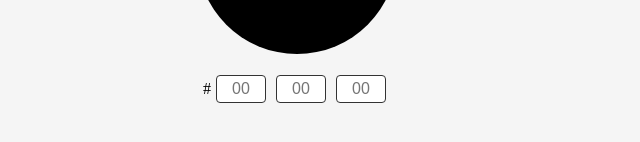
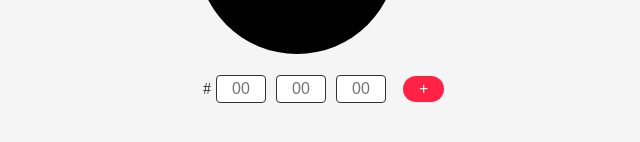
Before and after one commit to erikalbuquerque/color_cycle, a React (Create React App) app: page / in a window 1280 px wide. Shown: the part 194-336 px from the top of the page, without its empty margins (343-983 px from the left). Built offline with nearby package versions, Linux system fonts and the light colour scheme.

Commit message:
Feacture: added new color button

```diff
--- a/src/assets/globalStyles.js
+++ b/src/assets/globalStyles.js
@@ -17,4 +17,7 @@ export const GlobalStyles = createGlobalStyle`
     align-items: center;
     justify-content: center;
   }
+  input, button {
+    outline: none;
+  }
 `;
--- a/src/components/Circle/styles.js
+++ b/src/components/Circle/styles.js
@@ -4,6 +4,7 @@ export const CircleContainer = styled.div`
   width: 200px;
   height: 200px;
   background: ${props => props.color};
+  transition: background .25s ease;
   border-radius: 50%;
   margin: 16px;
 `;
--- a/src/components/InputArea/index.js
+++ b/src/components/InputArea/index.js
@@ -1,22 +1,26 @@
 import React, { useState } from "react";
 
-import { Container, Hashtag, InputContent } from "./styles";
+import { Container, Hashtag, InputContent, Message, Box, Button } from "./styles";
 
 //import Input from "./../Input";
 
 import { useHex } from "../../context/Hexadecimal";
 
 function InputArea(){
+  const [newInputColor, setNewInputColor] = useState([0])
   const { setRed, setGreen, setBlue } = useHex();
 
   const [showMessage, setShowMessage] = useState(false);
   const [message, setMessage] = useState("");
 
   const keywords = ["a", "b", "c", "d", "e", "f"];
-  const keynumbers = ["0", "1", "2", "3", "4", "6", "7", "8", "9"];
+  const keynumbers = ["0", "1", "2", "3", "4", "5", "6", "7", "8", "9"];
 
   function toUpper(value){
     return value.toUpperCase()
+  }
+  function handleButton(){
+    setNewInputColor([...newInputColor, newInputColor.push()])
   }
 
   function isValide(value){
@@ -33,7 +37,7 @@ function InputArea(){
       const isNumber = keynumbers.includes(value);
 
       if((!isNumber && !isWord) && (!isWordUpperCase || isWordUpperCase)) {
-        setMessage("Invalide input!");
+        setMessage("Invalide input");
         return setShowMessage(true);
       }
       return setShowMessage(false);
@@ -58,8 +62,10 @@ function InputArea(){
 
   return(
     <Container>
+      <Button onClick={() => handleButton()}>+</Button>
+      {newInputColor.map(inputColor => (
+        <Box>
           <Hashtag />
-
           <InputContent
             name="hex01"
             placeholder="00"
@@ -78,8 +84,10 @@ function InputArea(){
             maxLength="2"
             onChange={(e) => changeBlue(e.target.value)}
           />
+        </Box>
+      ))}
 
-      {showMessage ? <span>{message}</span> : ""}
+      {showMessage ? <Message>{message}</Message> : ""}
 
     </Container>
   );
--- a/src/components/InputArea/styles.js
+++ b/src/components/InputArea/styles.js
@@ -1,11 +1,17 @@
 import styled from "styled-components";
 
 export const Container = styled.div`
+  display: flex;
+  align-items: center;
+  justify-content: center;
+  flex-direction: column;
+  position: relative;
 `;
 
 export const Hashtag = styled.span`
  ::before {
     content: '#';
+    color: #333;
   }
 `;
 
@@ -18,4 +24,37 @@ export const InputContent = styled.input`
   border: 1px solid #333;
   border-radius: 4px;
   text-align: center;
+
 `;
+export const Message = styled.span`
+  background: red;
+  padding: 4px;
+  border-radius: 8px;
+  color: #f5f5f5;
+  width: 100%;
+  justify-self: flex-end;
+  text-align: center;
+  margin-top: 8px;
+
+`;
+export const Box = styled.div`
+  display: flex;
+  flex-direction: row;
+  align-items: center;
+`;
+
+export const Button = styled.button`
+  padding: 4px 16px;
+  border: none;
+  background: #ff2244;
+  border-radius: 16px;
+  color: #fff;
+  font-size: 16px;
+  cursor: pointer;
+  position: absolute;
+  top: 6px;
+  left: 200px;
+  :hover{
+    opacity: 0.9;
+  }
+`;
```
Lines whose indentation alone changed are shown as unchanged.
